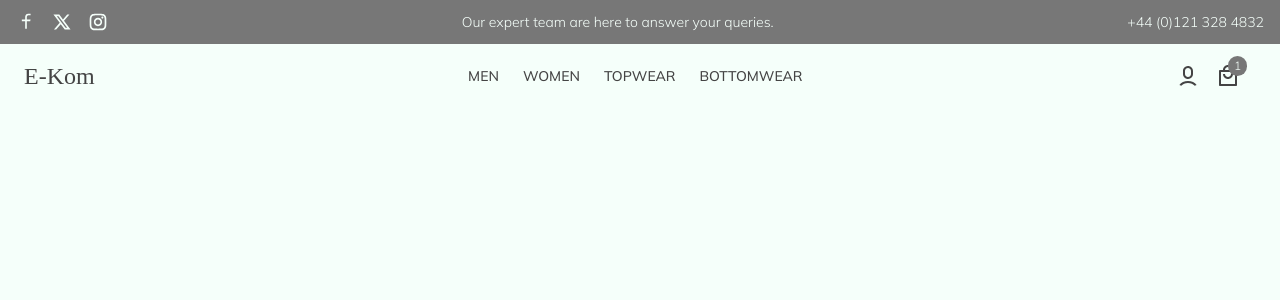
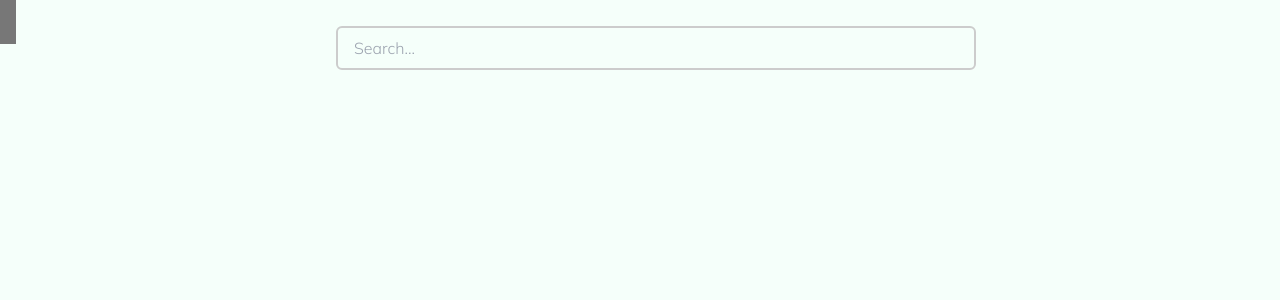
Before and after one commit to Nimira43/E-Kom, a React (Vite) app in the folder frontend/: page / in a window 1280 px wide. Both pictures are taken after a click on the button 1243 px from the left and 73 px from the top of the page. Shown: the top 300 px of the page. Built offline with nearby package versions, Linux system fonts and the light colour scheme; a web font is replaced by a local one.

Commit message:
Working on rendering the search bar component with a toggle feature. When the isOpen state is true, the search bar is displayed; otherwise, a search button is shown.

```diff
--- a/frontend/src/components/Common/SearchBar.jsx
+++ b/frontend/src/components/Common/SearchBar.jsx
@@ -10,9 +10,26 @@ const SearchBar = () => {
   }
 
   return (
-    <div>
+    <div
+      className={
+        `flex items-center justify-center w-full transition-all duration-300 ${
+          isOpen ?
+          'absolute top-0 left-0 w-full bg-light h-24 z-50' :
+          'w-auto'
+        }`
+      }
+    >
       {isOpen ? (
-        <form></form>
+        <form className="relative flex items-center justify-center w-full">
+          <div className="relative w-1/2">
+            <input
+              type="text"
+              placeholder="Search..."
+              value={searchTerm}
+              className="bg-light px-4 py-2 border-2 border-grey-light rounded-md focus:outline-none w-full"
+            />
+          </div>
+        </form>
       ) : (
         <button onClick={handleSearchToggle}>
           <RiSearchLine className="h-6 w-6"/>
```
